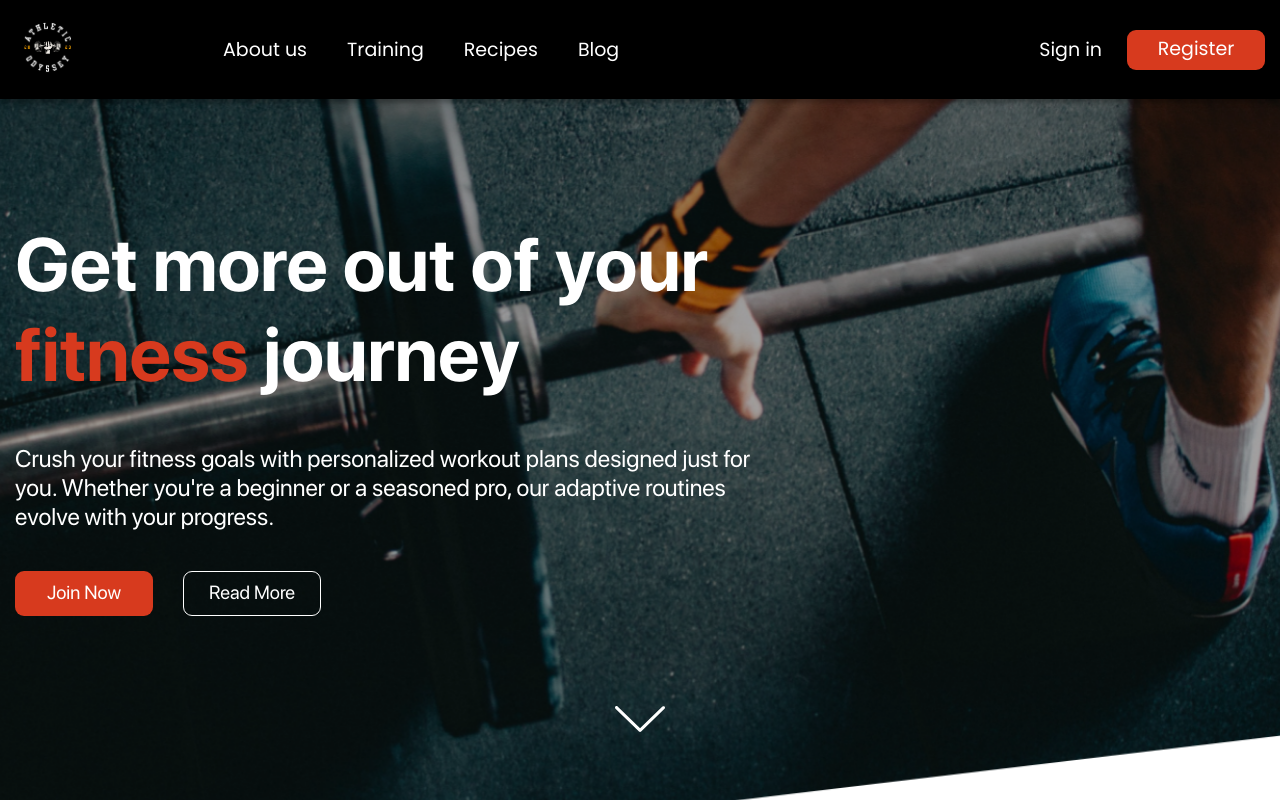
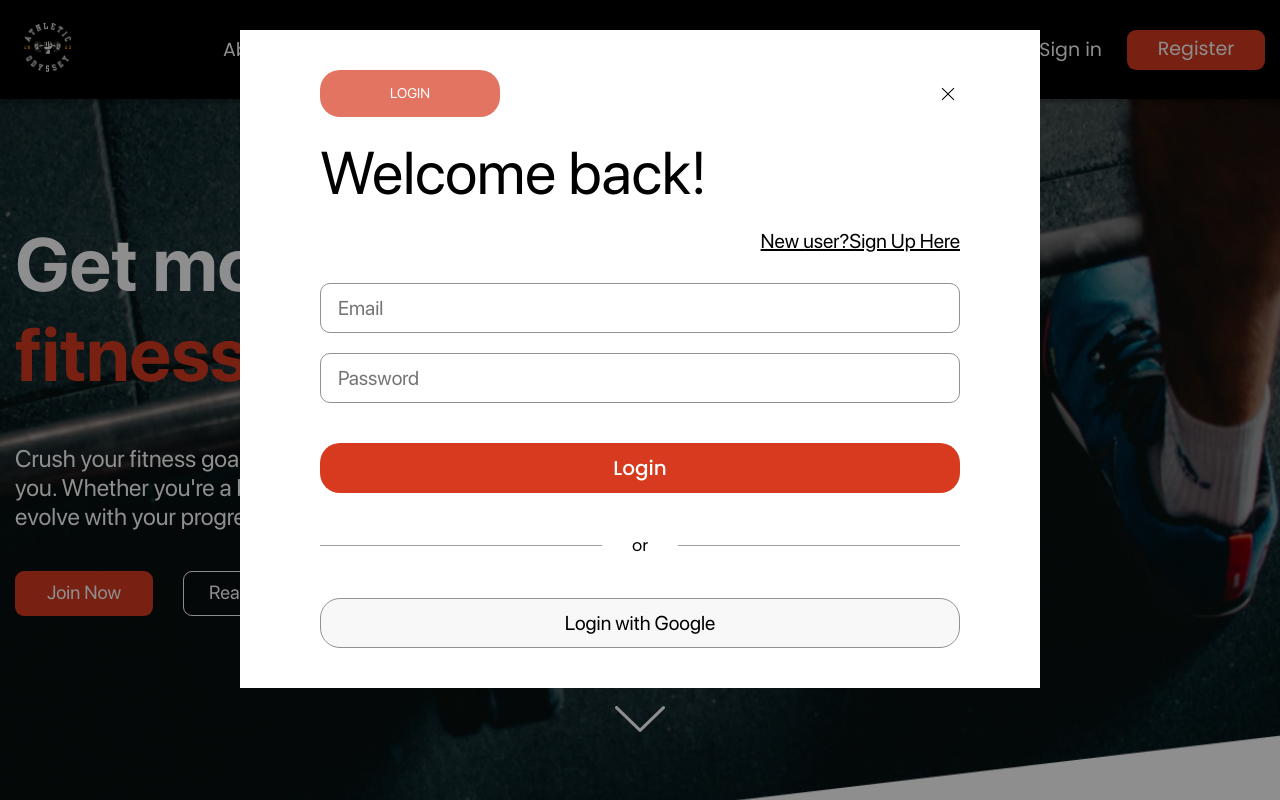
Before and after one commit to diorm47/athletic-odyssey, a React (Create React App) app: page / in a window 1280 px wide. Both pictures are taken after a click on the element "Sign in". Shown: the top 800 px of the page. Built offline with nearby package versions, Linux system fonts and the light colour scheme.

Commit message:
layout finished

```diff
--- a/src/App.js
+++ b/src/App.js
@@ -3,16 +3,31 @@ import NavBar from "./components/nav-bar/nav-bar";
 import HomePage from "./pages/home-page/home-page";
 import Footer from "./components/footer/footer";
 import AboutUs from "./pages/about-us/about-us";
+import LoginModal from "./components/login-auth/login";
+import { useState } from "react";
+import AuthModal from "./components/login-auth/auth";
 
 function App() {
+  const [loginModal, setLoginModal] = useState(false);
+  const [authModal, setAuthModal] = useState(false);
   return (
     <div className="page_wrapper">
-      <NavBar />
+      <NavBar setLoginModal={setLoginModal} setAuthModal={setAuthModal} />
+      {loginModal ? (
+        <LoginModal setLoginModal={setLoginModal} setAuthModal={setAuthModal} />
+      ) : (
+        ""
+      )}
+      {authModal ? (
+        <AuthModal setLoginModal={setLoginModal} setAuthModal={setAuthModal} />
+      ) : (
+        ""
+      )}
 
       <div className="page_content">
         <Routes>
-          <Route path="/" element={<HomePage />} />
-          <Route path="/about-us" element={<AboutUs />} />
+          <Route path="/" element={<HomePage setAuthModal={setAuthModal} />} />
+          <Route path="/about-us" element={<AboutUs setAuthModal={setAuthModal} />} />
         </Routes>
       </div>
       <Footer />
--- /dev/null
+++ b/src/components/login-auth/auth.jsx
@@ -0,0 +1,39 @@
+import React from "react";
+import "./login-auth.css";
+import { ReactComponent as Exit } from "../../assets/icons/exit.svg";
+
+function AuthModal({ setLoginModal, setAuthModal }) {
+  const goToLogin = () => {
+    setLoginModal(true);
+    setAuthModal(false);
+  };
+  return (
+    <>
+      <div className="overline" onClick={() => setAuthModal(false)}></div>
+      <div className="modal_wrapper">
+        <div className="modal_wrapper_top">
+          <p>SIGN UP</p>
+          <Exit onClick={() => setAuthModal(false)} />
+        </div>
+        <h1>See workouts & More!</h1>
+        <div className="modal_wrapper_desc">
+          <p>Start your fitness journey today</p>
+          <p onClick={goToLogin}>Existing user?</p>
+        </div>
+        <div className="modal_wrapper_form">
+          <input type="text" placeholder="First Name" />
+          <input type="text" placeholder="Last Name" />
+          <input type="email" placeholder="Email" />
+          <input type="password" placeholder="Password" />
+          <input type="password" placeholder="Re-enter Password" />
+          <button className="main_btn">
+            {" "}
+            <p>Create Account</p>
+          </button>
+        </div>
+      </div>
+    </>
+  );
+}
+
+export default AuthModal;
--- /dev/null
+++ b/src/components/login-auth/login-auth.css
@@ -0,0 +1,133 @@
+.overline {
+  width: 100%;
+  height: 100vh;
+  position: fixed;
+  z-index: 110;
+  background: #00000071;
+}
+
+.modal_wrapper {
+  background: rgb(255, 255, 255);
+  padding: 40px 80px;
+  width: 800px;
+  left: 50%;
+  margin-left: -400px;
+  top: 30px;
+  position: fixed;
+  z-index: 1111;
+}
+
+.modal_wrapper_top {
+  display: flex;
+  align-items: center;
+  justify-content: space-between;
+}
+.modal_wrapper_top p {
+  border-radius: 20px;
+  padding: 15px 70px;
+  background: rgba(215, 58, 30, 0.7);
+  color: rgb(255, 255, 255);
+  font-family: SF400;
+  font-size: 14px;
+  font-weight: 500;
+  line-height: 17px;
+  letter-spacing: 0%;
+  text-align: left;
+}
+.modal_wrapper_top svg {
+  cursor: pointer;
+}
+.modal_wrapper h1 {
+  color: rgb(0, 0, 0);
+  font-family: SF400;
+  font-size: 60px;
+  font-weight: 500;
+  line-height: 72px;
+  letter-spacing: 0%;
+  text-align: left;
+  margin-top: 20px;
+  margin-bottom: 20px;
+}
+.modal_wrapper_desc {
+  display: flex;
+  align-items: center;
+  justify-content: space-between;
+}
+.modal_wrapper_desc p {
+  color: rgb(0, 0, 0);
+  font-family: SF400;
+  font-size: 20px;
+  font-weight: 400;
+  line-height: 24px;
+  letter-spacing: 0%;
+  text-align: left;
+}
+.modal_wrapper_desc p:nth-child(2) {
+  text-decoration: underline;
+  cursor: pointer;
+}
+
+.modal_wrapper_form {
+  display: flex;
+  flex-direction: column;
+  gap: 20px;
+  padding-top: 30px;
+}
+.modal_wrapper_form input {
+  outline: none;
+  box-sizing: border-box;
+  border: 1px solid rgb(147, 146, 146);
+  border-radius: 10px;
+  height: 50px;
+  text-indent: 17px;
+  background: rgb(255, 255, 255);
+
+  font-family: SF400;
+  font-size: 20px;
+  font-weight: 400;
+  line-height: 24px;
+  letter-spacing: 0%;
+  text-align: left;
+}
+.modal_wrapper_form .main_btn {
+  width: 100%;
+  border-radius: 20px;
+  font-size: 20px;
+  font-weight: 500;
+  padding: 16px 0;
+  line-height: 24px;
+  background: rgb(215, 58, 30);
+  height: 50px;
+  margin-top: 20px;
+}
+.login_google_btn {
+  margin-top: 40px;
+}
+.ot_lines {
+  display: flex;
+  align-items: center;
+  justify-content: space-between;
+  gap: 30px;
+  margin-bottom: 40px;
+}
+.ot_lines div {
+  width: 100%;
+  height: 1px;
+  background: rgb(160, 157, 157);
+}
+
+.login_google_btn button {
+  width: 100%;
+  box-sizing: border-box;
+  border: 1px solid rgb(147, 146, 146);
+  border-radius: 20px;
+  height: 50px;
+  background: rgb(248, 248, 248);
+  color: rgb(0, 0, 0);
+  font-family: SF400;
+  font-size: 20px;
+  font-weight: 500;
+  line-height: 24px;
+  letter-spacing: 0%;
+
+}
--- /dev/null
+++ b/src/components/login-auth/login.jsx
@@ -0,0 +1,46 @@
+import React from "react";
+import "./login-auth.css";
+import { ReactComponent as Exit } from "../../assets/icons/exit.svg";
+
+function LoginModal({ setLoginModal, setAuthModal }) {
+  const goToAuth = () => {
+    setLoginModal(false);
+    setAuthModal(true);
+  };
+  return (
+    <>
+      <div className="overline" onClick={() => setLoginModal(false)}></div>
+      <div className="modal_wrapper">
+        <div className="modal_wrapper_top">
+          <p>LOGIN</p>
+          <Exit onClick={() => setLoginModal(false)} />
+        </div>
+        <h1>Welcome back!</h1>
+        <div className="modal_wrapper_desc">
+          <p></p>
+          <p onClick={goToAuth}>New user?Sign Up Here</p>
+        </div>
+        <div className="modal_wrapper_form">
+          <input type="email" placeholder="Email" />
+          <input type="password" placeholder="Password" />
+
+          <button className="main_btn">
+            <p>Login</p>
+          </button>
+        </div>
+        <div className="login_google_btn">
+          <div className="ot_lines">
+            <div></div>
+            <p>or</p>
+            <div></div>
+          </div>
+          <button>
+            <p>Login with Google</p>
+          </button>
+        </div>
+      </div>
+    </>
+  );
+}
+
+export default LoginModal;
--- a/src/components/nav-bar/nav-bar.css
+++ b/src/components/nav-bar/nav-bar.css
@@ -8,6 +8,7 @@ nav {
   justify-content: center;
   position: fixed;
   top: 0;
+  z-index: 11;
 }
 
 .nav_wrapper {
--- a/src/components/nav-bar/nav-bar.jsx
+++ b/src/components/nav-bar/nav-bar.jsx
@@ -3,7 +3,7 @@ import "./nav-bar.css";
 import logo from "../../assets/logo.png";
 import { NavLink } from "react-router-dom";
 
-function NavBar() {
+function NavBar({ setLoginModal, setAuthModal }) {
   return (
     <nav>
       <div className="nav_wrapper container">
@@ -27,8 +27,10 @@ function NavBar() {
           </div>
         </div>
         <div className="nav_wrapper_right">
-          <p className="sign_in_btn">Sign in</p>
-          <button className="main_btn">
+          <p className="sign_in_btn" onClick={() => setLoginModal(true)}>
+            Sign in
+          </p>
+          <button className="main_btn" onClick={() => setAuthModal(true)}>
             <p>Register</p>
           </button>
         </div>
--- a/src/index.css
+++ b/src/index.css
@@ -29,7 +29,9 @@ a {
 button {
   cursor: pointer;
   border: none;
+  transition: all 0.4s ease;
 }
+
 .container {
   max-width: 1250px;
   width: 100%;
@@ -52,8 +54,14 @@ button {
   line-height: 130%;
   letter-spacing: 0%;
   text-align: left;
+  transition: all 0.4s ease;
+
 }
+.main_btn:hover {
+  transition: all 0.4s ease;
+  background: rgb(169, 35, 11);
 
+}
 .page_wrapper {
   overflow: hidden;
 }
--- a/src/pages/about-us/about-us.css
+++ b/src/pages/about-us/about-us.css
@@ -30,7 +30,8 @@
   text-align: left;
   position: relative;
 }
-.about_us_header img {
+.about_us_header video {
+  width: 100%;
   position: absolute;
   width: 110%;
   left: -10px;
--- a/src/pages/about-us/about-us.jsx
+++ b/src/pages/about-us/about-us.jsx
@@ -1,17 +1,19 @@
 import React from "react";
 import "./about-us.css";
-import bg from "../../assets/images/about-us-bg.png";
 
 import card1 from "../../assets/images/about-us-card-1.png";
 import card2 from "../../assets/images/about-us-card-2.png";
 import card3 from "../../assets/images/about-us-card-3.png";
+import videoView from "../../assets/video.mp4";
 
 function AboutUs() {
   return (
     <div className="about_us_page">
       <div className="about_us_header">
         <div className="container">
-          <img src={bg} alt="" />
+          <video autoPlay loop muted>
+            <source src={videoView} type="video/mp4" />
+          </video>
           <p>Our Mission</p>
           <h1>
             Empower <br /> individuals to <br /> embark on <br /> a
--- a/src/pages/home-page/home-page.jsx
+++ b/src/pages/home-page/home-page.jsx
@@ -1,45 +1,41 @@
-import React, { useState } from "react";
+import React, { useRef, useState } from "react";
+import { ReactComponent as Arrow } from "../../assets/icons/arrow.svg";
 import "./home-page.css";
-import { ReactComponent as Arrow } from "../../assets/icons/arrow.svg";
-import line from "../../assets/images/header_line.png";
 
+import { NavLink } from "react-router-dom";
+import { ReactComponent as Close } from "../../assets/icons/close.svg";
+import { ReactComponent as Open } from "../../assets/icons/open.svg";
+import points from "../../assets/icons/points.png";
 import aboutus1 from "../../assets/images/aboutus-1.png";
 import aboutus2 from "../../assets/images/aboutus-2.png";
-import your_body from "../../assets/images/your-body.png";
-import points from "../../assets/icons/points.png";
 import articles1 from "../../assets/images/articles-1.png";
 import articles2 from "../../assets/images/articles-2.png";
-import { ReactComponent as Open } from "../../assets/icons/open.svg";
-import { ReactComponent as Close } from "../../assets/icons/close.svg";
 import faqImg from "../../assets/images/faq_right.png";
+import your_body from "../../assets/images/your-body.png";
 
-function HomePage() {
+function HomePage({ setAuthModal }) {
   const [opened, setOpened] = useState();
   const faq = [
     {
       question: "Are the workout plans suitable for beginners?",
       answer:
-        "Lorem ipsum dolor sit amet, consectetur adipisicing elit. Officiis minus quae cupiditate facilis culpa necessitatibus possimus minima repellendus hic blanditiis, dolore deserunt consequatur ab accusamus impedit ipsum architecto dolorem tenetur.",
+        "Yes, our workout plans cater to all fitness levels, including beginners. We offer a variety of entry-level exercises with detailed instructions and video demonstrations to help you ease into a new fitness routine.",
     },
     {
       question: "How do I see workouts using this platform?",
-      answer:
-        "Lorem ipsum dolor sit amet, consectetur adipisicing elit. Officiis minus quae cupiditate facilis culpa necessitatibus possimus minima repellendus hic blanditiis, dolore deserunt consequatur ab accusamus impedit ipsum architecto dolorem tenetur.",
+      answer: `To access workouts on our platform, simply navigate to the "Training" section on the website. Here, you'll find a variety of workout routines categorized by type, duration, and intensity level. Click on any workout to view detailed instructions, video demonstrations, and any necessary equipment.`,
     },
     {
       question: "How can I get started with a fitness routine on this website?",
-      answer:
-        "Lorem ipsum dolor sit amet, consectetur adipisicing elit. Officiis minus quae cupiditate facilis culpa necessitatibus possimus minima repellendus hic blanditiis, dolore deserunt consequatur ab accusamus impedit ipsum architecto dolorem tenetur.",
+      answer: `Getting started with a fitness routine on our website is easy! Head over to the "Join now" to register and start your fitness journey.`,
     },
     {
       question: "Can I access nutritional information on this website?",
-      answer:
-        "Lorem ipsum dolor sit amet, consectetur adipisicing elit. Officiis minus quae cupiditate facilis culpa necessitatibus possimus minima repellendus hic blanditiis, dolore deserunt consequatur ab accusamus impedit ipsum architecto dolorem tenetur.",
+      answer: `Yes, you can access nutritional information on our website. We provide a variety of resources, including articles, recipes, and meal plans designed to support your fitness goals. Check out the "Recipes" section for healthy recipes.`,
     },
     {
       question: "Are there resources for mental well-being on this website?",
-      answer:
-        "Lorem ipsum dolor sit amet, consectetur adipisicing elit. Officiis minus quae cupiditate facilis culpa necessitatibus possimus minima repellendus hic blanditiis, dolore deserunt consequatur ab accusamus impedit ipsum architecto dolorem tenetur.",
+      answer: `Absolutely! Mental well-being is an essential component of overall health and fitness. Explore our "Blog" section where we regularly features content on topics such as stress management, relaxation techniques, and achieving a healthy work-life balance.`,
     },
   ];
 
@@ -50,6 +46,27 @@ function HomePage() {
       setOpened(data);
     }
   };
+
+  const blockRef = useRef(null);
+
+  const smoothScrollTo = (element) => {
+    const targetPosition = element.getBoundingClientRect().top;
+    const startPosition = window.pageYOffset;
+    const distance = targetPosition - startPosition;
+    const duration = 1000;
+    let start = null;
+
+    const step = (timestamp) => {
+      if (!start) start = timestamp;
+      const progress = timestamp - start;
+      window.scrollTo(0, startPosition + distance * (progress / duration));
+      if (progress < duration) window.requestAnimationFrame(step);
+    };
+
+    window.requestAnimationFrame(step);
+  };
+
+  const scrollToBlock = () => smoothScrollTo(blockRef.current);
   return (
     <>
       <header>
@@ -63,20 +80,21 @@ function HomePage() {
             adaptive routines evolve with your progress.
           </p>
           <div className="header_btns">
-            <button className="main_btn">
+            <button className="main_btn" onClick={() => setAuthModal(true)}>
               <p>Join Now</p>
             </button>
-            <button className="main_btn read_more_btn">
-              <p>Read More</p>
-            </button>
+            <NavLink to="/about-us">
+              <button className="main_btn read_more_btn">
+                <p>Read More</p>
+              </button>
+            </NavLink>
           </div>
         </div>
         <div className="scroll_btn">
-          <Arrow />
+          <Arrow onClick={scrollToBlock} />
         </div>
-
       </header>
-      <section className="about_us container">
+      <section className="about_us container" ref={blockRef}>
         <div className="about_us_left">
           <img src={aboutus1} alt="" />
           <img src={aboutus2} alt="" />
@@ -87,7 +105,7 @@ function HomePage() {
             <b>Here's to your health and happiness</b>
           </p>{" "}
           <br />
-          <p>
+          <p className="about_us_right_desc">
             We're on a mission to make wellness a universal experience. <br />{" "}
             Our drive is simple but powerful: to inspire positive change in your
             life. Athletic Odyssey is where innovation meets inclusivity,
@@ -98,6 +116,11 @@ function HomePage() {
             have expert advice and motivation right when you need it, making
             your fitness journey a seamless part of your lifestyle.
           </p>
+          <NavLink to="/about-us">
+            <button className="main_btn">
+              <p>Learn more</p>
+            </button>{" "}
+          </NavLink>
         </div>
       </section>
       <section className="fitness_ideas_wrapper">
@@ -116,26 +139,61 @@ function HomePage() {
                 <div className="fitnes_idea_left_card_title">
                   <p>CARDIO</p>
                 </div>
-              </div>
-              <div className="fitnes_idea_left_card">
-                <div className="fitnes_idea_left_card_title">
-                  <p>CARDIO</p>
+                <div className="fitnes_idea_left_card_description">
+                  <p>
+                    Cardiovascular exercise involves activities that increase
+                    your heart rate and breathing rate. It's great for improving
+                    overall heart health, boosting endurance, and burning
+                    calories.{" "}
+                  </p>
                 </div>
               </div>
               <div className="fitnes_idea_left_card">
                 <div className="fitnes_idea_left_card_title">
-                  <p>CARDIO</p>
+                  <p>RESISTANCE</p>
+                </div>
+                <div className="fitnes_idea_left_card_description">
+                  <p>
+                    This type of exercise involves working against resistance to
+                    build muscle strength and endurance. It can be done using
+                    free weights, resistance bands.
+                  </p>
                 </div>
               </div>
               <div className="fitnes_idea_left_card">
                 <div className="fitnes_idea_left_card_title">
-                  <p>CARDIO</p>
+                  <p>BODY COMBAT</p>
+                </div>
+                <div className="fitnes_idea_left_card_description">
+                  <p>
+                    BodyCombat is a high-intensity cardio workout inspired by
+                    various martial arts disciplines. It typically involves a
+                    series of choreographed moves set to music.
+                  </p>
+                </div>
+              </div>
+              <div className="fitnes_idea_left_card">
+                <div className="fitnes_idea_left_card_title">
+                  <p>YOGA</p>
+                </div>
+                <div className="fitnes_idea_left_card_description">
+                  <p>
+                    Yoga is a holistic practice that combines physical postures,
+                    breathing techniques and meditation. It promotes
+                    flexibility, strength, and balance.
+                  </p>
                 </div>
               </div>
             </div>
             <div className="fitnes_idea_cards_right">
               <div className="fitnes_idea_left_card_title">
                 <p>WEIGTH TRAINING</p>
+              </div>
+              <div className="fitnes_idea_left_card_description">
+                <p>
+                  Weight training involves lifting weights to build strength and
+                  muscle mass. It can include exercises like squats.
+                </p>
               </div>
             </div>
           </div>
@@ -171,9 +229,11 @@ function HomePage() {
               </p>
             </div>
           </div>
-          <button className="main_btn">
-            <p>Learn more</p>
-          </button>
+          <NavLink to="/">
+            <button className="main_btn">
+              <p>Learn more</p>
+            </button>{" "}
+          </NavLink>
         </div>
       </section>
       <section className="articles_wrapper">
```
Also changed, not shown: src/pages/home-page/home-page.css (+36 -6 lines), src/assets/icons/exit.svg (added), 1 other file (tests, documents, lock files or other folders).
